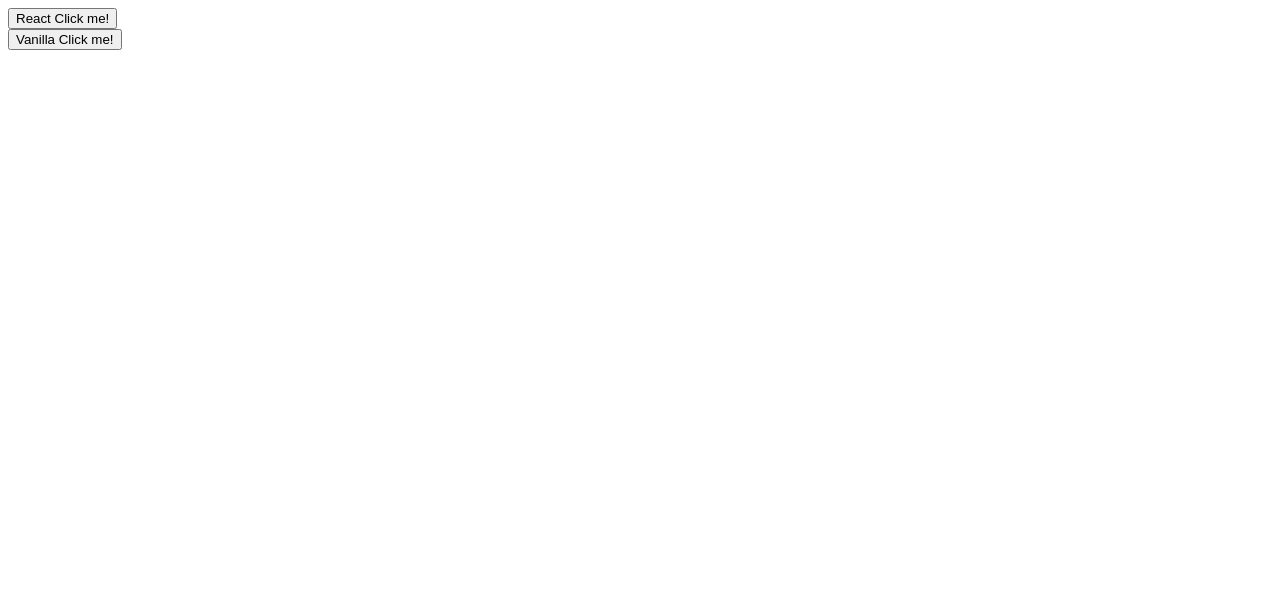
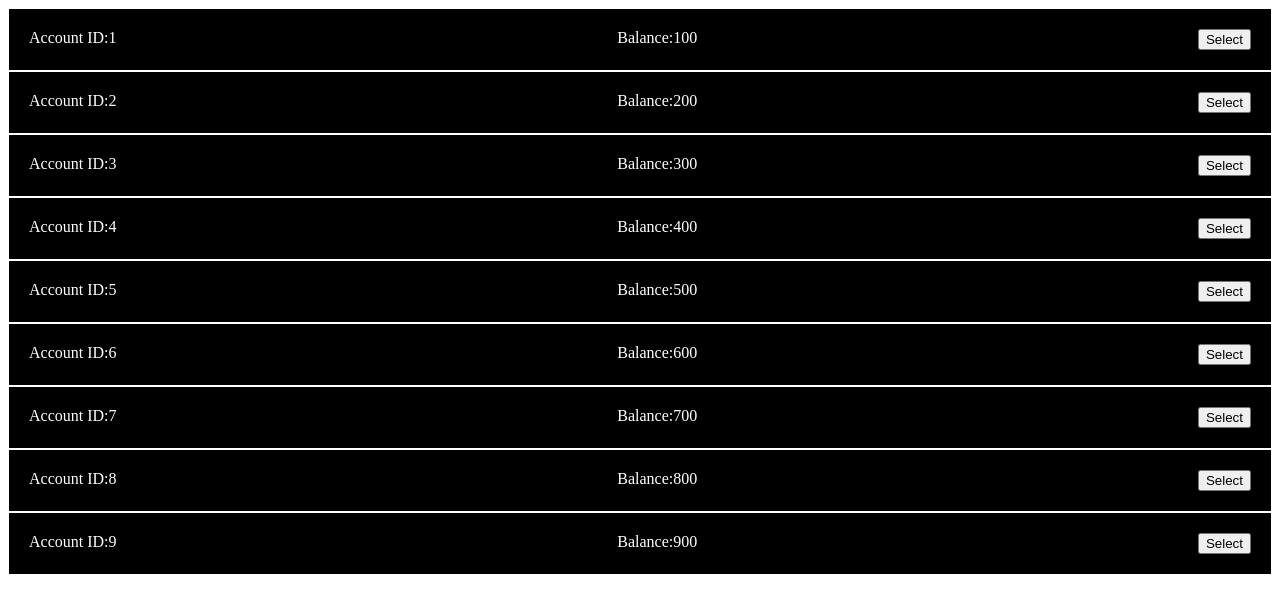
Before and after one commit to maurusrv/vank-app, a React (Vite) app: page / in a window 1280 px wide. Shown: the top 612 px of the page. Built offline with nearby package versions, Linux system fonts and the light colour scheme.

Commit message:
Event Handling

```diff
--- a/index.html
+++ b/index.html
@@ -8,15 +8,6 @@
   </head>
   <body>
     <div id="root"></div>
-    <div id="demo">
-      <button>Vanilla Click me!</button>
-    </div>
     <script type="module" src="/src/main.jsx"></script>
-    <script>
-      function vanillaClick (e) {
-        console.log('on button click, vanilla', e)
-      }
-      document.querySelector('button').addEventListener('click', vanillaClick)
-    </script>
   </body>
 </html>
--- a/src/App.jsx
+++ b/src/App.jsx
@@ -1,5 +1,5 @@
-// import { useState } from 'react'
-// import Account from "./components/Account"
+import { useState } from 'react'
+import Account from "./components/Account"
 
 
 
@@ -11,23 +11,23 @@ function App() { // react is top to bottom unidirectional data flow
   // 2. state-level (component-level (e.g. root component, child component))
   // 3. prop-level (derived from parent component)
 
-  // const accounts = [
-  //   {id: 1, balance: 100},
-  //   {id: 2, balance: 200},
-  //   {id: 3, balance: 300},
-  //   {id: 4, balance: 400},
-  //   {id: 5, balance: 500},
-  //   {id: 6, balance: 600},
-  //   {id: 7, balance: 700},
-  //   {id: 8, balance: 800},
-  //   {id: 9, balance: 900},
-  // ]
+  const accounts = [
+    {id: 1, balance: 100},
+    {id: 2, balance: 200},
+    {id: 3, balance: 300},
+    {id: 4, balance: 400},
+    {id: 5, balance: 500},
+    {id: 6, balance: 600},
+    {id: 7, balance: 700},
+    {id: 8, balance: 800},
+    {id: 9, balance: 900},
+  ]
 
   // state
   // const array[first item, state variable, second item updater function] = useState hook ( initial value for the state variable)
   // const [isVisible, setIsVisible] = useState(true)
 
-  console.log('Rerendering...')
+  // console.log('Rerendering...')
 
   // event handlers
   // const toggleAccountList = () => {
@@ -38,19 +38,31 @@ function App() { // react is top to bottom unidirectional data flow
   //   } else setIsVisible(true)
   // }
 
-  const reactClick = (e) => {
-    console.log('on button click, react', e)
+  const [selectedAccount, setSelectedAccount] = useState(null)
+
+  // const selectUser = (user) => setSelectedUser(user)
+
+  const onSelectAccount = (account) => {
+    setSelectedAccount(account)
   }
+
+  console.log(selectedAccount)
 
   // jsx return
   return (
     <main>
-      <button onClick={reactClick}>React Click me!</button>
-      {/* <div>
+      {/* {selectedAccount && (
+        <div>
+          Selected account:
+          ID: {selectedAccount.id} {' '}
+          balance: {selectedAccount.balance}
+        </div>
+      )} */}
+      <div>
         {accounts.map((account) => (
-          <Account key={account.id} account={account} isVisible={isVisible} toggleAccountList={toggleAccountList} />
+          <Account key={account.id} account={account} onSelectAccount={onSelectAccount} selectedAccount={selectedAccount} />
         ))}
-      </div> */}
+      </div>
     </main>
   )
 }
--- a/src/components/Account.jsx
+++ b/src/components/Account.jsx
@@ -1,8 +1,13 @@
 function Account (props) { // props
-  const { account: { id, balance }, isVisible, toggleAccountList } = props
+  const { account: { id, balance }, onSelectAccount, selectedAccount } = props
 
-  if (!isVisible) {
-    return null
+  // if (!isVisible) {
+  //   return null
+  // }
+
+  const onSelect = () => {
+    console.log('select account!', id)
+    onSelectAccount(props.account)
   }
 
   return (
@@ -11,6 +16,8 @@ function Account (props) { // props
       justifyContent: 'space-between',
       border: '1px solid white',
       padding: '20px',
+      backgroundColor: selectedAccount && selectedAccount.id === id ? 'white' : 'black',
+      'color': selectedAccount && selectedAccount.id === id ? 'black' : 'white'
     }}>
       <div>
         <span>Account ID:</span>
@@ -20,9 +27,7 @@ function Account (props) { // props
         <span>Balance:</span>
         <span>{balance}</span>
       </div>
-      <button
-      onClick={toggleAccountList}
-      >{isVisible ? 'Hide' : 'Show'}</button>
+      <button onClick={onSelect}>{selectedAccount && selectedAccount.id === id ? 'Selected' : 'Select'}</button>
     </div>
   )
 }
```
